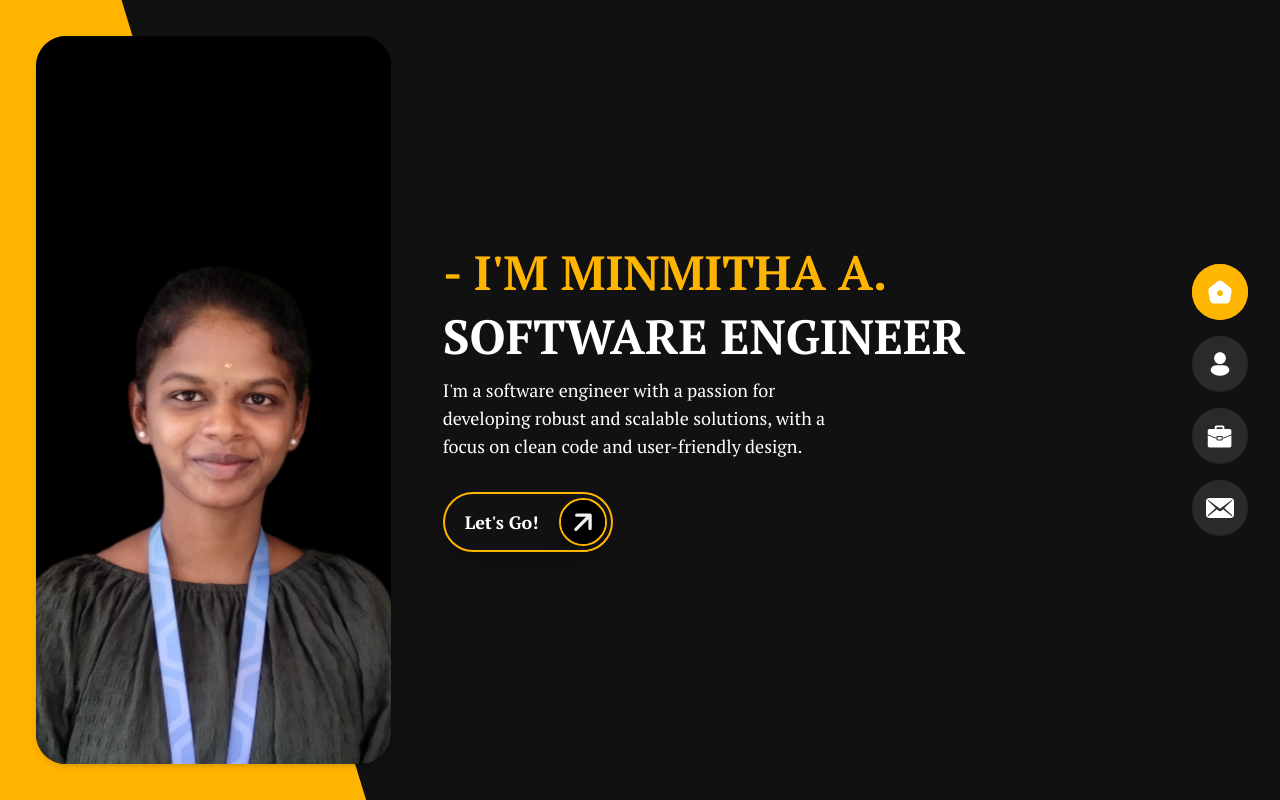
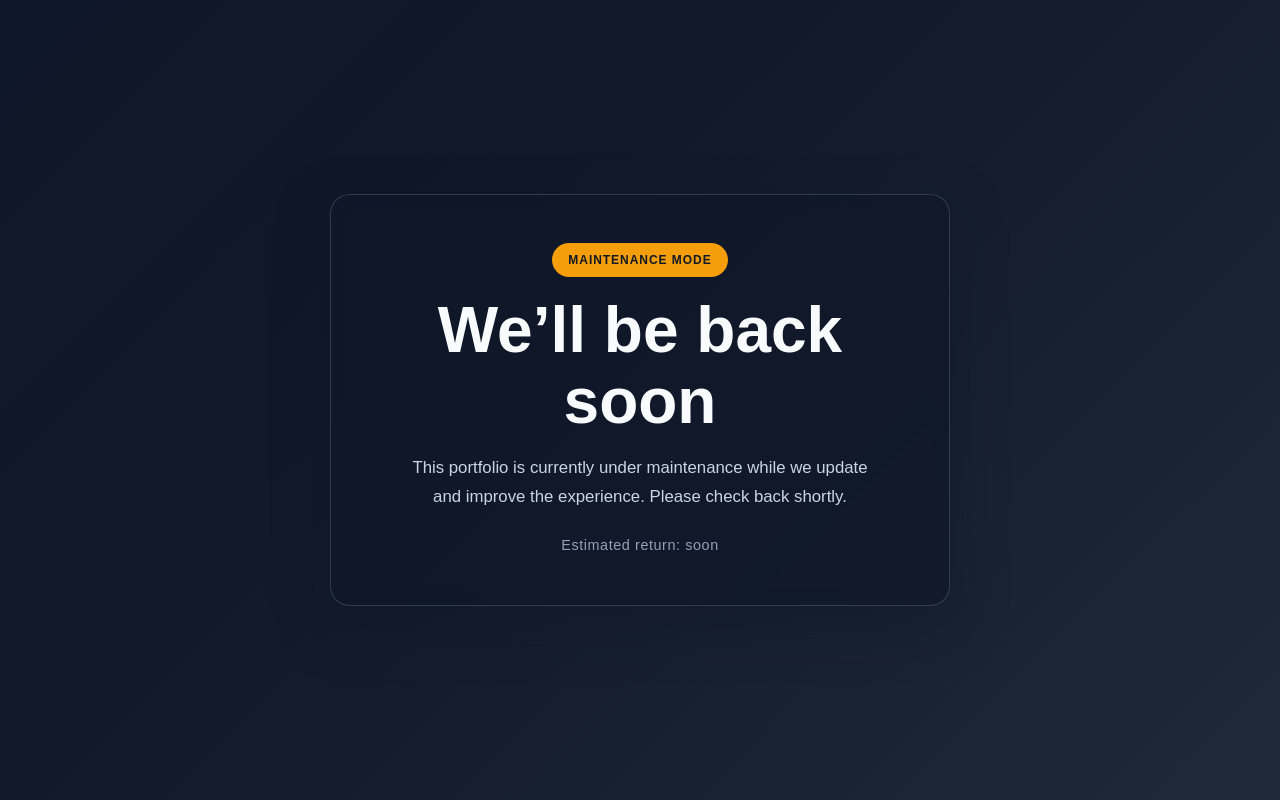
Before and after one commit to Minmitha/myportfolio, a React (Create React App) app: page / in a window 1280 px wide. Built offline with nearby package versions, Linux system fonts and the light colour scheme.

Commit message:
portfolio maintanence

```diff
--- a/src/App.js
+++ b/src/App.js
@@ -1,11 +1,27 @@
 import { Routes, Route, useLocation } from "react-router-dom";
-import { SpeedInsights } from "@vercel/speed-insights/react"
-import { Analytics } from "@vercel/analytics/react"
 import { AnimatePresence } from "framer-motion";
 import Bio from './Components/Bio';
 import About from './Components/About';
 import Portfolio from "./Components/Portfolio";
 import ContactMe from "./Components/ContactMe";
+import Maintenance from "./Components/Maintenance";
+
+let SpeedInsights = () => null;
+let Analytics = () => null;
+
+try {
+  const speedInsightsModule = require("@vercel/speed-insights/react");
+  SpeedInsights = speedInsightsModule.SpeedInsights || (() => null);
+} catch (error) {
+  // Ignore missing optional dependency in local/test environments.
+}
+
+try {
+  const analyticsModule = require("@vercel/analytics/react");
+  Analytics = analyticsModule.Analytics || (() => null);
+} catch (error) {
+  // Ignore missing optional dependency in local/test environments.
+}
 
 function App() {
   const location = useLocation();
@@ -15,10 +31,11 @@ function App() {
       <Analytics />
       <AnimatePresence mode="wait">
         <Routes location={location} key={location.pathname}>
-          <Route path="/" element={<Bio />}/>
+          <Route path="/" element={<Maintenance />}/>
           <Route path="/about" element={<About />}/>
           <Route path="/contactme" element={<ContactMe />}/>
           <Route path="/portfolio" element={<Portfolio />}/>
+          <Route path="/*" element={<Maintenance />}/>
         </Routes>
       </AnimatePresence>
     </>
--- /dev/null
+++ b/src/Components/Maintenance.js
@@ -0,0 +1,75 @@
+import React from 'react';
+
+const styles = {
+  page: {
+    minHeight: '100vh',
+    display: 'flex',
+    alignItems: 'center',
+    justifyContent: 'center',
+    background: 'linear-gradient(135deg, #0f172a 0%, #111827 35%, #1f2937 100%)',
+    color: '#f8fafc',
+    padding: '24px',
+    boxSizing: 'border-box',
+    fontFamily: 'Arial, sans-serif',
+  },
+  card: {
+    maxWidth: '620px',
+    width: '100%',
+    textAlign: 'center',
+    padding: '48px 32px',
+    borderRadius: '20px',
+    background: 'rgba(15, 23, 42, 0.75)',
+    border: '1px solid rgba(148, 163, 184, 0.25)',
+    boxShadow: '0 20px 50px rgba(15, 23, 42, 0.5)',
+    backdropFilter: 'blur(8px)',
+  },
+  badge: {
+    display: 'inline-block',
+    background: '#f59e0b',
+    color: '#111827',
+    borderRadius: '999px',
+    padding: '8px 16px',
+    fontSize: '12px',
+    fontWeight: 700,
+    letterSpacing: '0.08em',
+    textTransform: 'uppercase',
+    marginBottom: '18px',
+  },
+  heading: {
+    margin: '0 0 18px',
+    fontSize: 'clamp(2.2rem, 5vw, 4rem)',
+    lineHeight: 1.1,
+    fontWeight: 800,
+  },
+  text: {
+    margin: '0 auto 10px',
+    maxWidth: '480px',
+    fontSize: '1.05rem',
+    lineHeight: 1.7,
+    color: '#cbd5e1',
+  },
+  meta: {
+    marginTop: '24px',
+    fontSize: '0.9rem',
+    color: '#94a3b8',
+    letterSpacing: '0.04em',
+  },
+};
+
+function Maintenance() {
+  return (
+    <div style={styles.page}>
+      <div style={styles.card}>
+        <div style={styles.badge}>Maintenance Mode</div>
+        <h1 style={styles.heading}>We’ll be back soon</h1>
+        <p style={styles.text}>
+          This portfolio is currently under maintenance while we update and improve the experience.
+          Please check back shortly.
+        </p>
+        <p style={styles.meta}>Estimated return: soon</p>
+      </div>
+    </div>
+  );
+}
+
+export default Maintenance;
```
Also changed, not shown: 1 other file (tests, documents, lock files or other folders).
